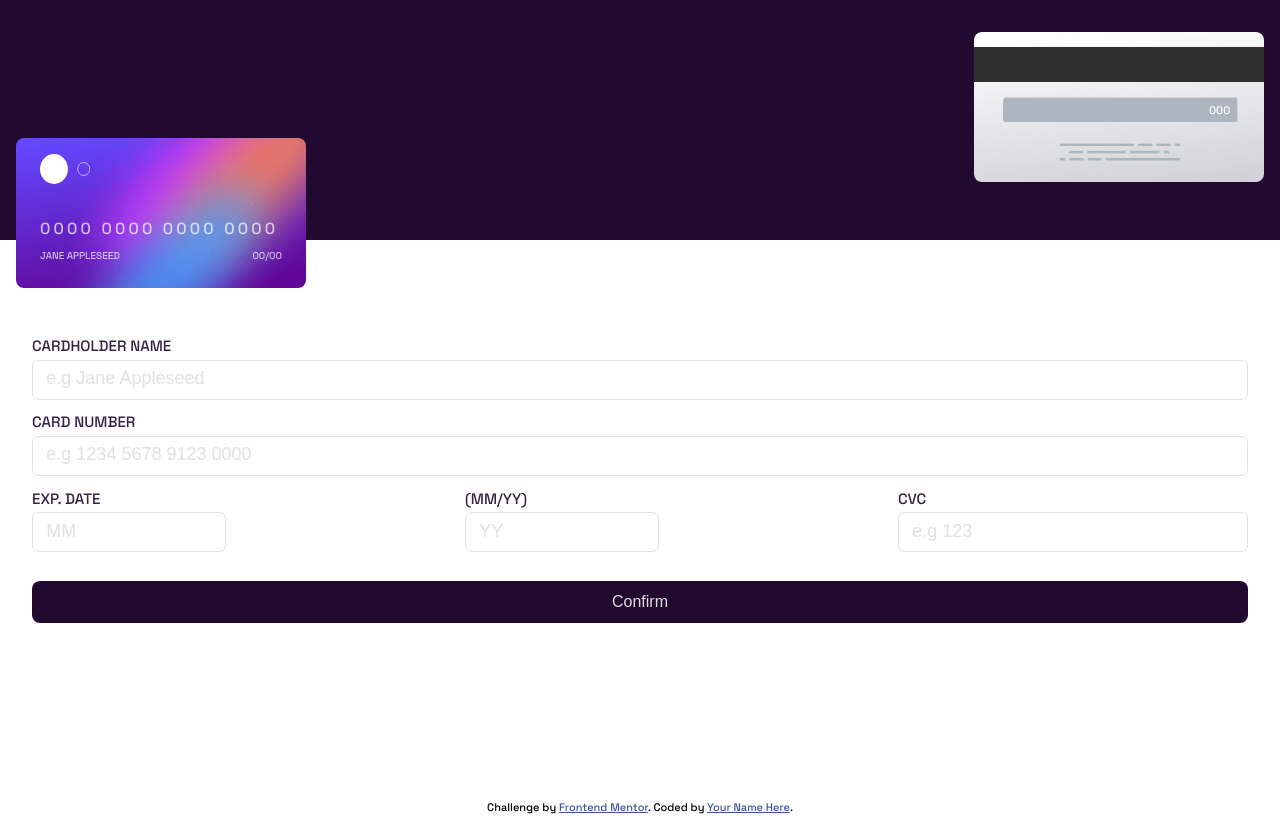
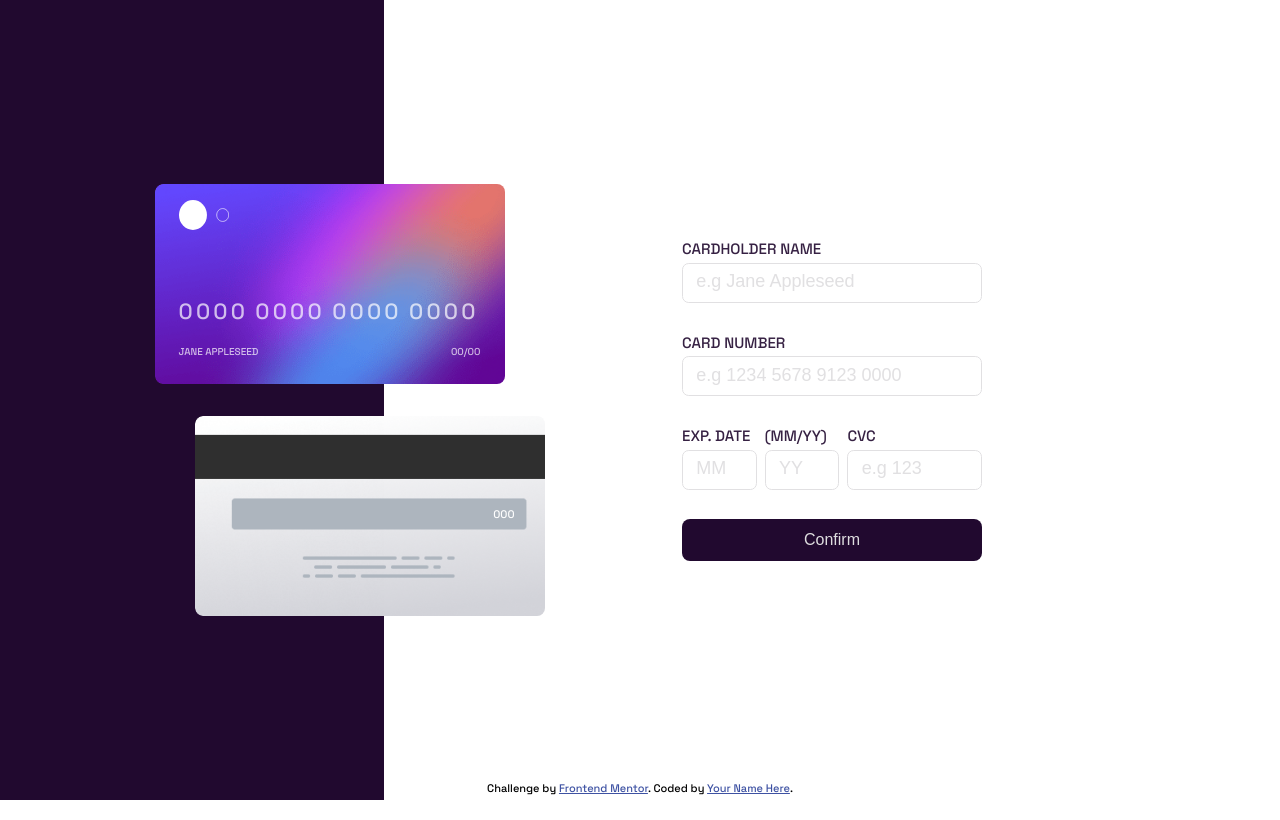
Before and after one commit to luismacode/interactive-card-details-form-main, a plain HTML site: page index.html in a window 1280 px wide. Drawn offline with Linux system fonts and the light colour scheme; files whose address does not match are found by name.

Commit message:
responsive

```diff
--- a/css/styles.css
+++ b/css/styles.css
@@ -40,9 +40,15 @@ input:focus{
     background-color: var(--white);
 }
 .header{
-    position: relative;
     background-color: var(--very-dark-violet);
     height: 30vh;
+}
+.card-container{
+    position: relative;
+    width: 375px;
+    margin-left: auto;
+    margin-right: auto;
+    height: inherit;
 }
 .card{
     width:290px;
@@ -52,6 +58,7 @@ input:focus{
     background-repeat: no-repeat;
     background-size: cover;
 }
+
 .card--front{
     left:1em;
     bottom:-3em;
@@ -91,11 +98,16 @@ input:focus{
     position: absolute;
     font-size: 1.1rem;
     color: var(--white);
-    transform: translate(235px,60px);
+    top:6rem;
+    right:3rem;
 }
 
 .form{
+    width:100%;
+    max-width: 400px;
     padding: 6em 2em 0em 2em;
+    margin-left: auto;
+    margin-right: auto;
 }
 .form__fieldset{
     border: none;
@@ -152,3 +164,67 @@ input:focus{
 .attribution a {
     color: hsl(228, 45%, 44%);
 }
+@media screen and (min-width:1024px){
+    .main{
+        height: 100vh;
+    }
+    .row{
+        width: 100%;
+        height: 100%;
+        display: flex;
+        align-items: center;
+        justify-content: center;
+    }
+    .header{
+        height: 100vh;
+    }
+    .form{
+        width: 300px;
+        padding: 0;
+    }
+    .column-30{
+        flex-basis:30%;
+    }
+    .column-70{
+        flex-basis:70%;
+    }
+    .card{
+        width:350px;
+        height: 200px;
+    }
+    .card--front{
+        bottom:52%;
+        left:40%;
+    }
+    .card--back{
+        top:52%;
+        right:-44%;
+    }
+    .form__field{
+        margin-bottom: 3rem;
+    }
+    .attribution{
+        position: fixed;
+        width: 100%;
+        bottom: 0;
+    }
+    .card__number{
+        margin-bottom: 1rem;
+    }
+    .card__number span{
+        font-size: 2.2rem;
+    }
+    .card__cvc{
+        top:8rem;
+    }
+}
+
+@media screen and (min-width:1400px){
+    .card-container{
+        height: 800px;
+        transform: translate(13%,12%);
+    }
+    .form{
+        width: 450px;
+    }
+}
--- a/index.html
+++ b/index.html
@@ -14,7 +14,10 @@
   </head>
   <body>
     <main class="main">
+      <div class="row">
+        <div class="column-30">
           <div class="header">
+            <div class="card-container">
               <div class="card card--back">
                 <p class="card__cvc">000</p>
               </div>
@@ -43,21 +46,26 @@
                 </div>
               </div>
             </div>
+          </div>
+        </div>
+        <div class="column-70">
           <form class="form">
             <fieldset class="form__fieldset">
               <div class="form__field">
-            <label class="form__label" for="cardholder">CardHolder Name</label>
+                <label class="form__label" for="cardHolder"
+                  >CardHolder Name</label
+                >
                 <input
                   class="form__input"
-              id="cardholder"
+                  id="cardHolder"
                   placeholder="e.g Jane Appleseed"
                 />
               </div>
               <div class="form__field">
-            <label class="form__label" for="cardholder">Card Number</label>
+                <label class="form__label" for="cardNumber">Card Number</label>
                 <input
                   class="form__input"
-              id="cardholder"
+                  id="cardNumber"
                   placeholder="e.g 1234 5678 9123 0000"
                 />
               </div>
@@ -82,6 +90,8 @@
               <input class="button" type="submit" value="Confirm" />
             </fieldset>
           </form>
+        </div>
+      </div>
     </main>
     <footer class="attribution">
       Challenge by
```
Lines whose indentation alone changed are shown as unchanged.
